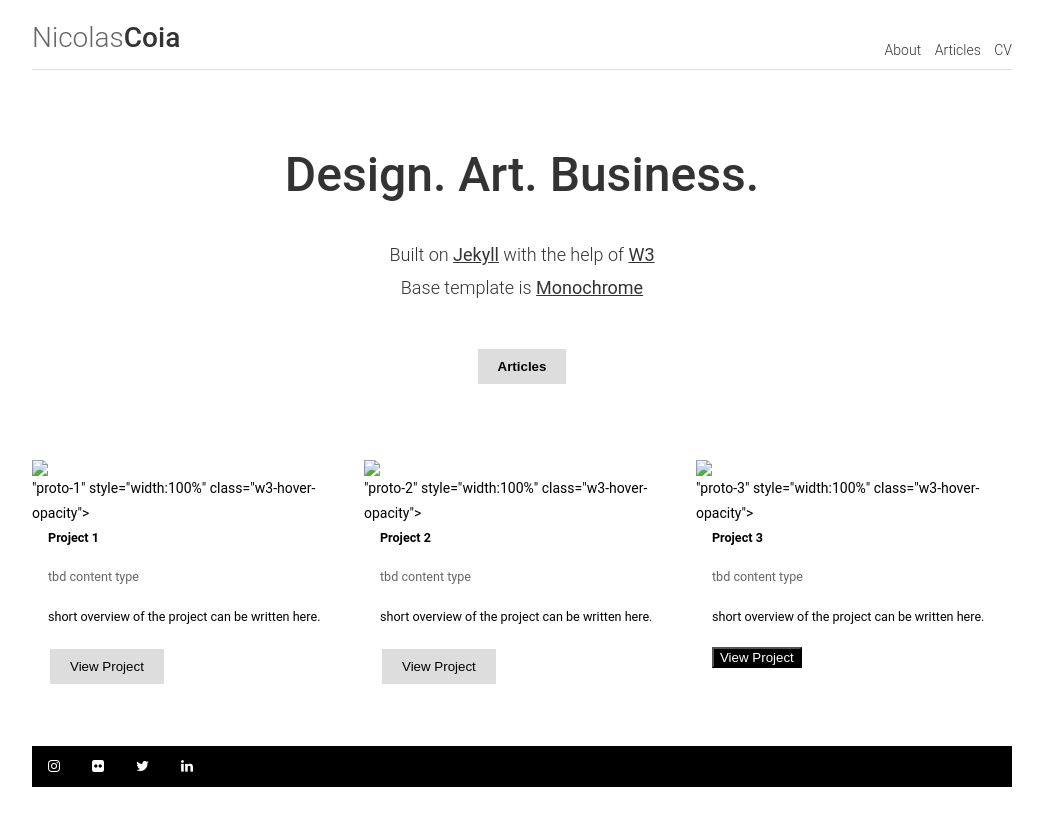
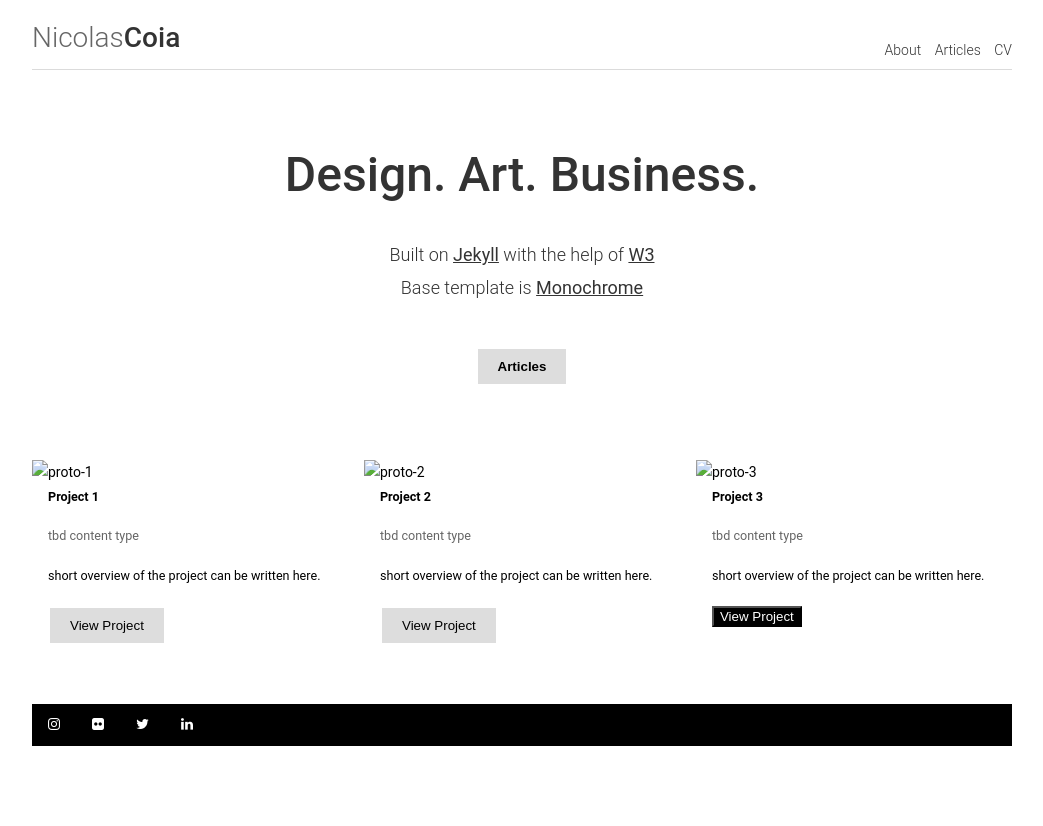
Before and after one commit to dyutibarma/monochrome, a Jekyll site: the page built from index.html, in a window 1280 px wide. Shown: the top 826 px of the page, without its empty margins (118-1161 px from the left). Built offline with Jekyll 4.4.1, drawn with Linux system fonts in a browser that asks for light colours; the list of posts is cut into pages by our own code.

Commit message:
Update index.html

```diff
--- a/index.html
+++ b/index.html
@@ -15,7 +15,7 @@ layout: default
 <div class="w3-white">
       <div class="w3-row-padding w3-padding-32" style="margin:0 -16px">
         <div class="w3-third w3-margin-bottom" w3-border>
-          <img src="coianac.github.io/img/proto-1.jpg">"proto-1" style="width:100%" class="w3-hover-opacity">
+          <img src="coianac.github.io/img/proto-1.jpg" alt="proto-1" style="width:100%" class="w3-hover-opacity">
           <div class="w3-container w3-white">
             <p><b>Project 1</b></p>
             <p class="w3-opacity">tbd content type</p>
@@ -24,7 +24,7 @@ layout: default
           </div>
         </div>
         <div class="w3-third w3-margin-bottom">
-          <img src="coianac.github.io/img/proto-2.jpg">"proto-2" style="width:100%" class="w3-hover-opacity">
+          <img src="coianac.github.io/img/proto-2.jpg" alt="proto-2" style="width:100%" class="w3-hover-opacity">
           <div class="w3-container w3-white">
             <p><b>Project 2</b></p>
             <p class="w3-opacity">tbd content type</p>
@@ -33,7 +33,7 @@ layout: default
           </div>
         </div>
         <div class="w3-third w3-margin-bottom">
-          <img src="coianac.github.io/img/proto-3.jpg">"proto-3" style="width:100%" class="w3-hover-opacity">
+          <img src="coianac.github.io/img/proto-3.jpg" alt="proto-3" style="width:100%" class="w3-hover-opacity">
           <div class="w3-container w3-white">
             <p><b>Project 3</b></p>
             <p class="w3-opacity">tbd content type</p>
```
